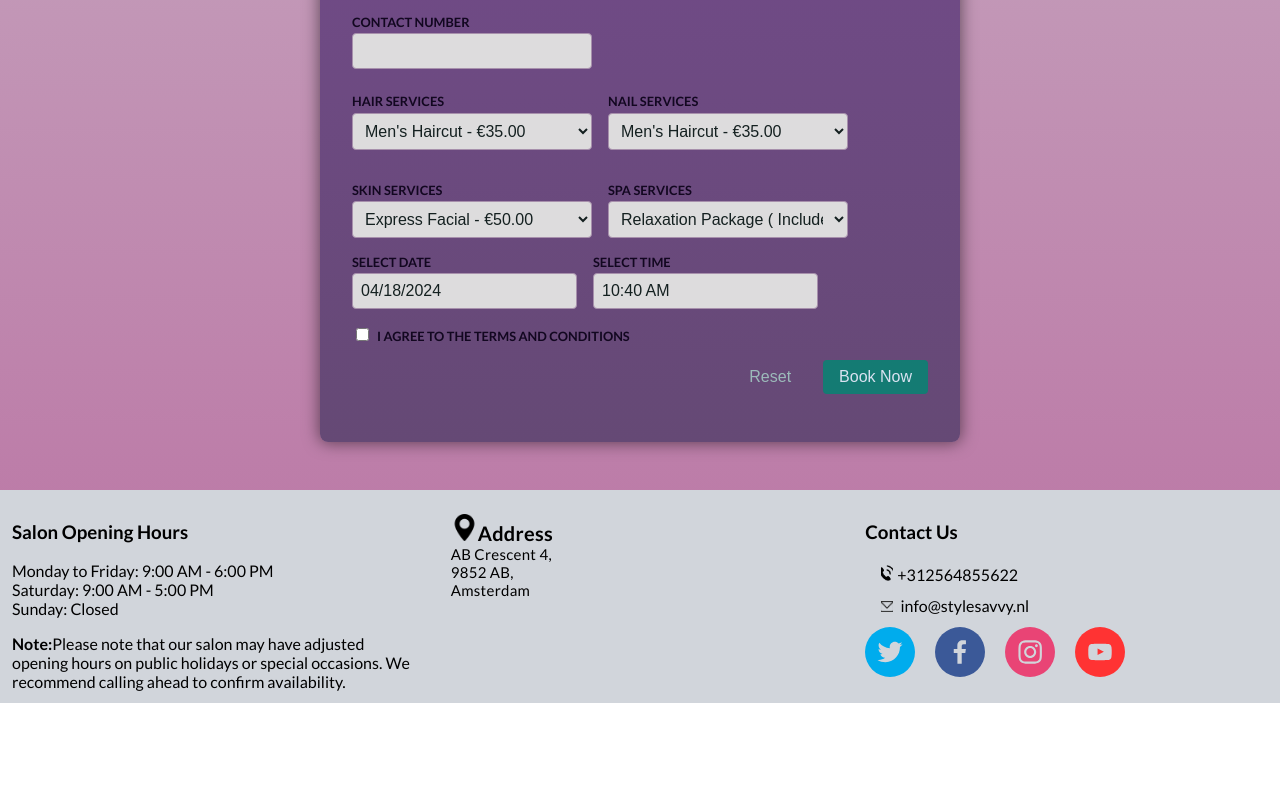
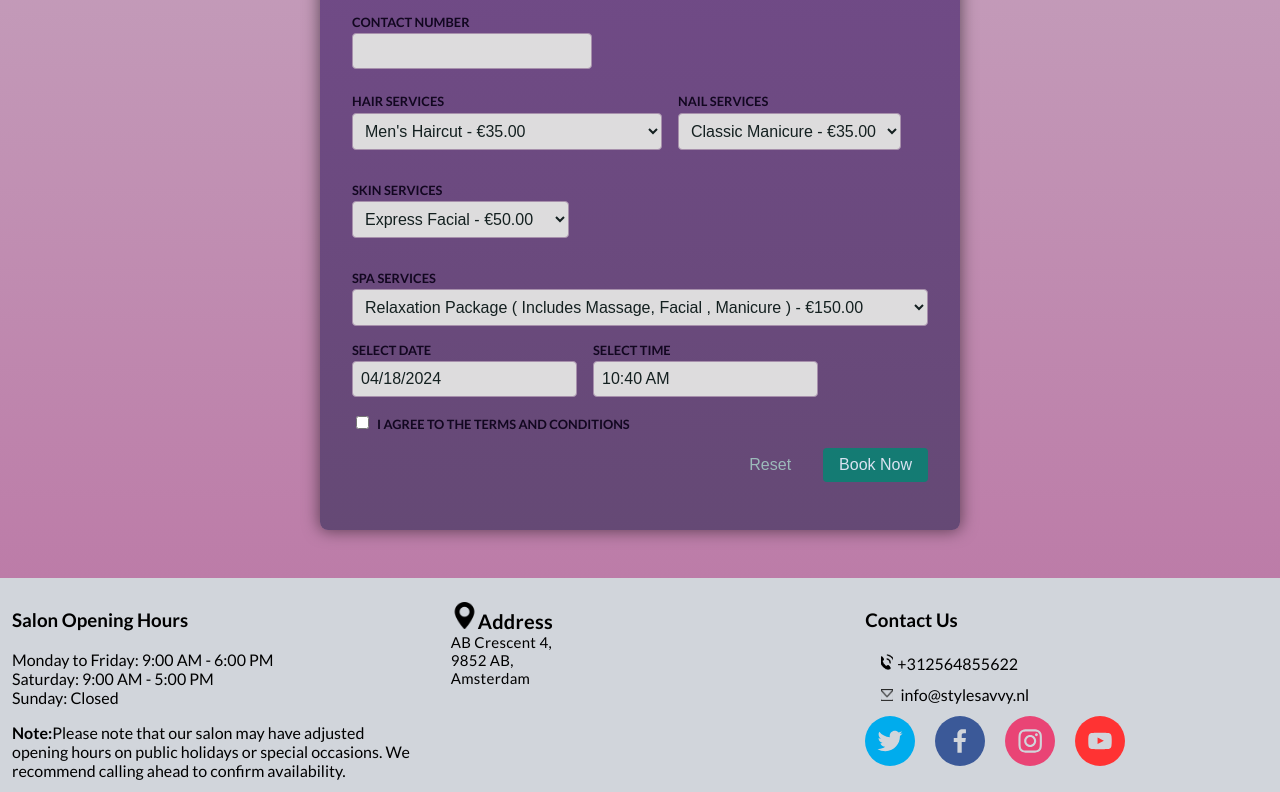
Before and after one commit to Tetsewa/StyleSavvy-Salon-Project, a React (Vite) app: page /MakeAnAppointment in a window 1280 px wide. Shown: the part 1179-1971 px from the top of the page. Before the commit the page ends 1882 px from the top, so only its background shows below. Built offline with nearby package versions, Linux system fonts and the light colour scheme; a web font is replaced by a local one.

Commit message:
Style Updates

```diff
--- a/src/global.css
+++ b/src/global.css
@@ -101,7 +101,7 @@ fieldset {
 .control select {
   display: block;
   width: 100%;
-  max-width: 15rem;
+  max-width: 40rem;
   padding: 0.5rem;
   font-size: 1rem;
   border-radius: 4px;
--- a/src/pages/MakeAnAppointment.jsx
+++ b/src/pages/MakeAnAppointment.jsx
@@ -107,41 +107,38 @@ const MakeAnAppointment = () => {
                     {/*Nail services dropdown list*/}
                     <div className="control">
                         <label htmlFor="phone">Nail Services</label>
-                        <select id="hair-services" name="hair-services">
-                            <option value="men-hair-cut-35">Men's Haircut - €35.00</option>
-                            <option value="women-hair-cut-40">Women's Haircut - €40.00</option>
-                            <option value="kids-hair-cut-30">Kids Haircut - €30.00</option>
-                            <option value="blow-out-40">Blow Out - €40.00</option>
-                            <option value="event-styling-70">Updo/Event Styling - €70.00</option>
-                            <option value="deep-codn-treat-50">Deep Conditioning Treatment - €50.00</option>
-                            <option value="keratin-treat-80">Keratin Treatment - €80.00</option>
-                            <option value="scalp-treat-60">Scalp Treatment - €60.00</option>
-                            <option value="bidal-hair-50">Bridal Hair(Including trial) - €50.00</option>
+                        <select id="Nail-services" name="Nail-services">
+                            <option value="classic-Manicure-50">Classic Manicure - €35.00</option>
+                            <option value="Gel-Manicure-30">Gel Manicure- €40.00</option>
+                            <option value="Classic-Pedicure-25">Classic Pedicure- €25.00</option>
+                            <option value="Spa- Pedicure-30">Spa Pedicure - €30.00</option>
+                            <option value="Basic-Nail-Art-50">Basic Nail Art- €50.00</option>
+                            <option value="Intricate-Nail-Art-70">Intricate Nail Art - €70.00</option>
+
                         </select>
                     </div>
 
                     {/*Skin services dropdown list*/}
                     <div className="control">
                         <label htmlFor="phone">Skin Services</label>
-                        <select id="hair-services" name="hair-services">
-                            <option value="men-hair-cut-35">Express Facial - €50.00</option>
-                            <option value="women-hair-cut-40">Signature Facial - €35.00</option>
-                            <option value="kids-hair-cut-30">Hydrating Facial - €25.00</option>
-                            <option value="blow-out-40">Blow Out - €40.00</option>
-                            <option value="event-styling-70">Updo/Event Styling - €70.00</option>
-                            <option value="deep-codn-treat-50">Deep Conditioning Treatment - €50.00</option>
-                            <option value="keratin-treat-80">Keratin Treatment - €80.00</option>
-                            <option value="scalp-treat-60">Scalp Treatment - €60.00</option>
-                            <option value="bidal-hair-50">Bridal Hair(Including trial) - €50.00</option>
+                        <select id="Skin-services" name="Skin-services">
+                            <option value="Express Facial-50">Express Facial - €50.00</option>
+                            <option value="Signature-Facial-35">Signature Facial - €35.00</option>
+                            <option value="Hydrating-Facial-25">Hydrating Facial - €25.00</option>
+                            <option value="Eyebrow-Wax-35">Eyebrow Wax - €35.00</option>
+                            <option value="Lip-Wax-20">Lip Wax - €20.00</option>
+                            <option value="Full-Face_wax-50">Full Face Wax - €50.00</option>
+                            <option value="Brazilian- wax-80">Brazilian Wax - €80.00</option>
+
                         </select>
                     </div>
 
                     {/*Spa services dropdown list*/}
                     <div className="control">
                         <label htmlFor="phone">Spa Services</label>
-                        <select id="hair-services" name="hair-services">
-                            <option value="men-hair-cut-35">Relaxation Package ( Includes Massage, Facial , Manicure ) - €150.00</option>
-                            <option value="women-hair-cut-40">Pamper Me Package ( Includes Pedicure , Scalp teatment, MakeUp) - €200.00</option>
+                        <select id="Spa-services" name="spa-services">
+                            <option value="Relaxation-Package-150">Relaxation Package ( Includes Massage, Facial , Manicure ) - €150.00</option>
+                            <option value="PamperMe-Package-200">Pamper Me Package ( Includes Pedicure , Scalp teatment, MakeUp) - €200.00</option>
                         </select>
                     </div>
 
```
